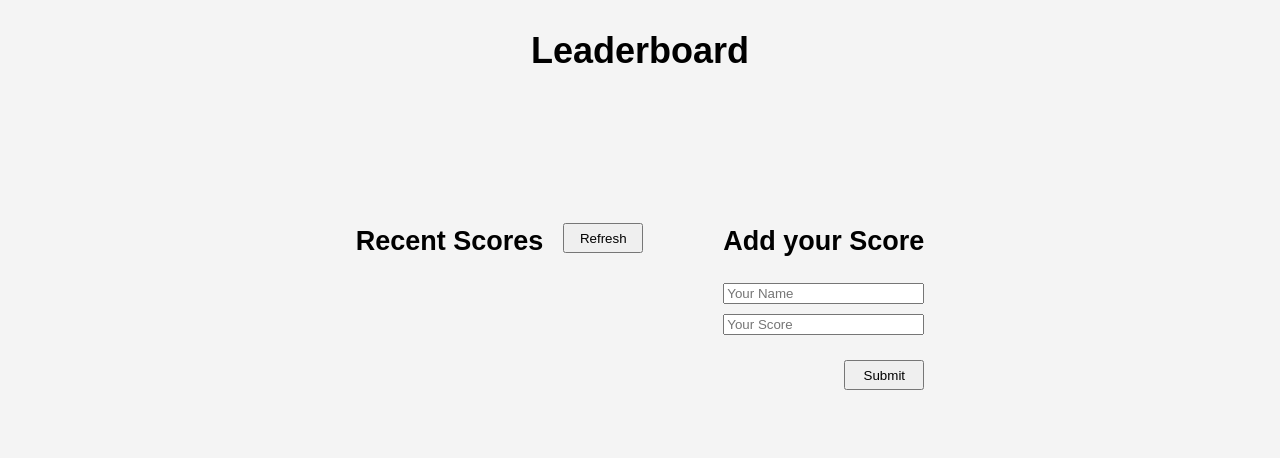
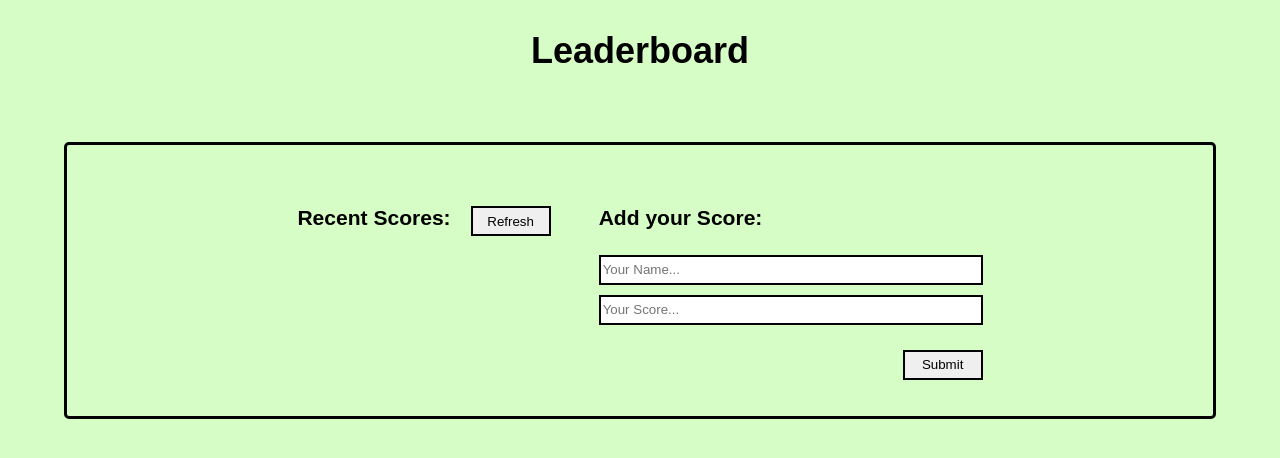
Before and after one commit to Shubh-Dev/LeaderBoard, a website built with webpack: page src/index.html in a window 1280 px wide. Built offline with nearby package versions, Linux system fonts and the light colour scheme.

Commit message:
STYLE ADD

```diff
--- a/src/index.html
+++ b/src/index.html
@@ -15,7 +15,7 @@
        <div class="box-1">
         <div class="flexbox-1">
 
-            <h2>Recent Scores</h2>
+            <h3>Recent Scores:</h3>
             <input type="button" value="Refresh" class="my-btn refresh-btn">
 
         </div>
@@ -25,11 +25,11 @@
        </div>
 
        <div class="box-2">
-        <h2>Add your Score</h2>
+        <h3>Add your Score:</h3>
         <form class ="only-form" method="post">
         <div class="input-sec">
-            <input type="text" class="name-holder" placeholder="Your Name" name="user">
-            <input type="number" class="score-holder" placeholder="Your Score" name="scores">
+            <input type="text" class="name-holder" placeholder="Your Name..." name="user">
+            <input type="number" class="score-holder" placeholder="Your Score..." name="scores">
         </div>
 
         <div class="submit-button">
--- a/src/style.css
+++ b/src/style.css
@@ -8,20 +8,23 @@ body {
   font: 18px/1.5 Arial, helvetica, sans-serif;
   margin: 0;
   padding: 0;
-  background-color: #f4f4f4;
+  background-color: #d7fdc6;
 }
 
 header {
   text-align: center;
-  margin-bottom: 15vh;
+  margin-bottom: 8vh;
 }
 
 .container {
-  width: 80%;
+  width: 90%;
   margin: auto;
   display: flex;
   justify-content: center;
-  gap: 5rem;
+  gap: 3rem;
+  padding: 2em;
+  border: 3px solid black;
+  border-radius: 5px;
 }
 
 .flexbox-1 {
@@ -34,6 +37,7 @@ header {
   width: 80px;
   height: 30px;
   margin-top: 25px;
+  border: 2px solid;
 }
 
 .input-sec {
@@ -54,3 +58,10 @@ header {
 .dynamic-div:nth-child(even) {
   background-color: rgb(176, 183, 183);
 }
+
+.name-holder,
+.score-holder {
+  width: 30vw;
+  height: 30px;
+  border: 2px solid;
+}
```
